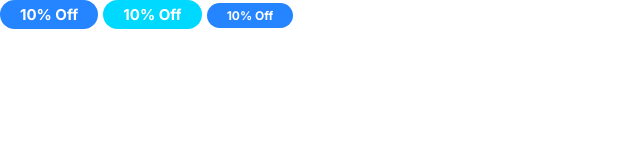
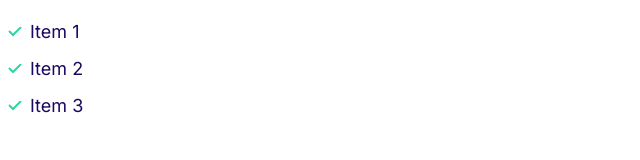
Before and after one commit to hosamcr7/web_example, a plain HTML site: page index.html in a window 1280 px wide. Shown: the whole page, without its empty margins (0-640 px from the left). Drawn offline with Linux system fonts and the light colour scheme.

Commit message:
add lists

```diff
--- a/css/styles.css
+++ b/css/styles.css
@@ -116,3 +116,30 @@ a {
     font-size: 1.2rem;
   }
 }
+/* Lists */
+.list {
+  list-style: none;
+  padding-left: 0;
+  color: var(--color-headings);
+}
+
+.list--inline .list__item {
+  display: inline-block;
+  margin-right: 2rem;
+}
+
+.list--tick {
+  list-style-image: url(/images/tick.svg);
+  padding-left: 3rem;
+}
+
+.list--tick .list__item {
+  padding-left: 0.5rem;
+  margin-bottom: 1rem;
+}
+
+@media screen and (min-width: 1024px) {
+  .list--tick .list__item {
+    padding-left: 0;
+  }
+}
--- a/index.html
+++ b/index.html
@@ -8,14 +8,16 @@
     <link rel="stylesheet" href="/css/normalize.css" />
     <link rel="stylesheet" href="/css/styles.css" />
     <link
-      href="https://fonts.googleapis.com/css2?family=Inter:wght@400;700&amp;display=swap"
+      href="https://fonts.googleapis.com/css2?family=Inter:wght@400;600;700&amp;display=swap"
       rel="stylesheet"
     />
     <link rel="preconnect" href="https://fonts.gstatic.com" />
   </head>
   <body>
-    <span class="badge badge--primary">10% Off</span>
-    <span class="badge badge--secondary">10% Off</span>
-    <span class="badge badge--primary badge--small">10% Off</span>
+    <ul class="list list--tick">
+      <li class="list__item">Item 1</li>
+      <li class="list__item">Item 2</li>
+      <li class="list__item">Item 3</li>
+    </ul>
   </body>
 </html>
```
Also changed, not shown: components/lists.html (added, +5 -0 lines), images/tick.svg (added).
